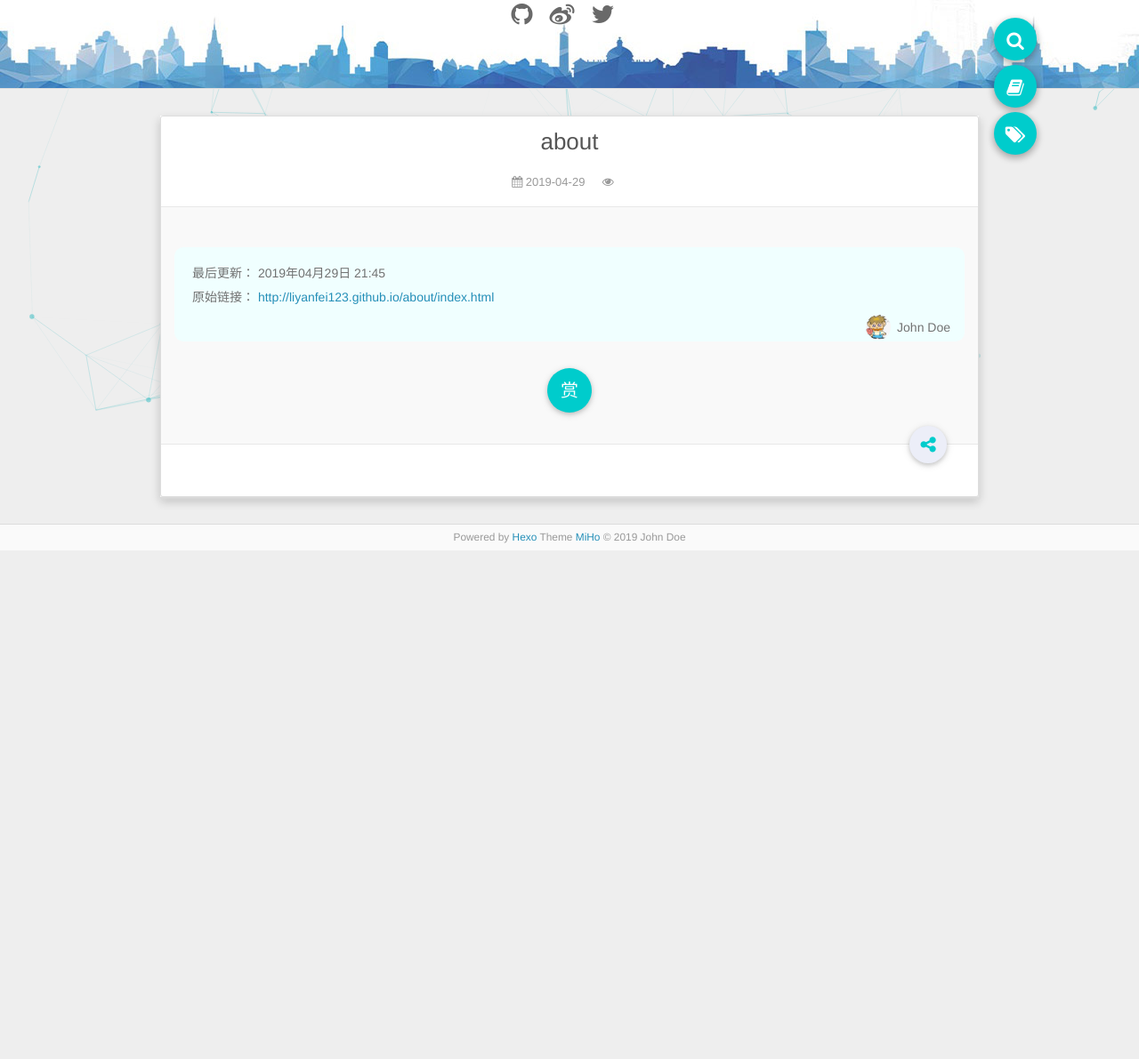
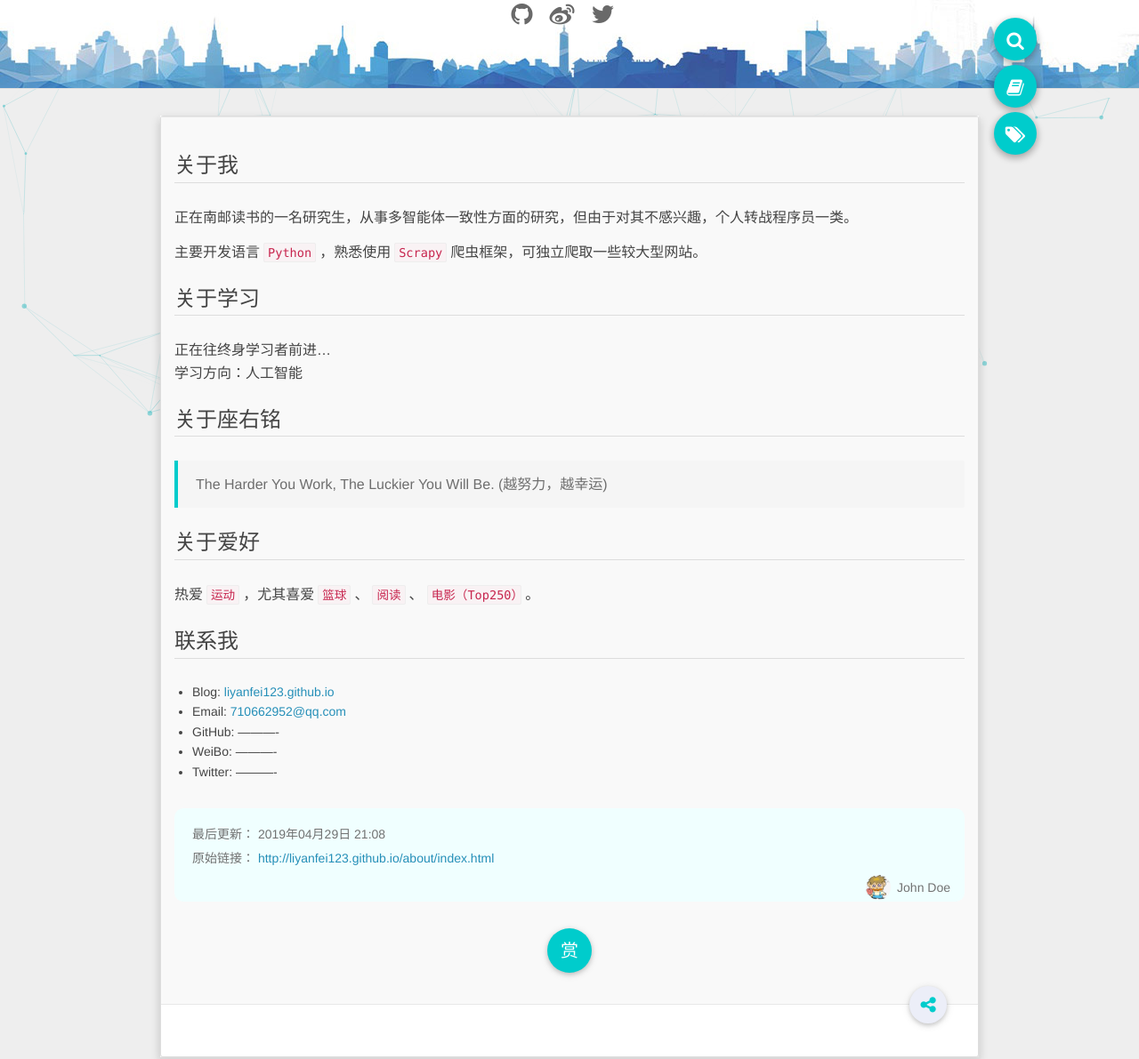
Before and after one commit to liyanfei123/liyanfei123.github.io, a plain HTML site: page about/index.html in a window 1280 px wide. Shown: the part 321-1512 px from the top of the page at 89% size. Before the commit the page ends 940 px from the top, so only its background shows below. Drawn offline with nearby package versions, Linux system fonts and the light colour scheme; some packages are replaced by stand-ins of ours; a script that the page names is missing.

Commit message:
Site updated: 2019-04-29 22:29:48

```diff
--- a/about/index.html
+++ b/about/index.html
@@ -3,19 +3,22 @@
 <head><meta name="generator" content="Hexo 3.8.0">
   <meta charset="utf-8">
 
-  <title>about | Hexo</title>
+  <title>Hexo</title>
   <meta name="viewport" content="width=device-width, initial-scale=1, maximum-scale=1">
 
     <meta name="keywords" content="Go Ahead">
 
-  <meta property="og:type" content="website">
-<meta property="og:title" content="about">
+  <meta name="description" content="关于我正在南邮读书的一名研究生，从事多智能体一致性方面的研究，但由于对其不感兴趣，个人转战程序员一类。 主要开发语言Python，熟悉使用Scrapy爬虫框架，可独立爬取一些较大型网站。 关于学习正在往终身学习者前进…学习方向：人工智能 关于座右铭 The Harder You Work, The Luckier You Will Be. (越努力，越幸运)  关于爱好热爱运动，尤其喜爱篮球、阅读">
+<meta property="og:type" content="website">
+<meta property="og:title" content="Hexo">
 <meta property="og:url" content="http://liyanfei123.github.io/about/index.html">
 <meta property="og:site_name" content="Hexo">
+<meta property="og:description" content="关于我正在南邮读书的一名研究生，从事多智能体一致性方面的研究，但由于对其不感兴趣，个人转战程序员一类。 主要开发语言Python，熟悉使用Scrapy爬虫框架，可独立爬取一些较大型网站。 关于学习正在往终身学习者前进…学习方向：人工智能 关于座右铭 The Harder You Work, The Luckier You Will Be. (越努力，越幸运)  关于爱好热爱运动，尤其喜爱篮球、阅读">
 <meta property="og:locale" content="default">
-<meta property="og:updated_time" content="2019-04-29T13:45:09.951Z">
+<meta property="og:updated_time" content="2019-04-29T13:08:53.026Z">
 <meta name="twitter:card" content="summary">
-<meta name="twitter:title" content="about">
+<meta name="twitter:title" content="Hexo">
+<meta name="twitter:description" content="关于我正在南邮读书的一名研究生，从事多智能体一致性方面的研究，但由于对其不感兴趣，个人转战程序员一类。 主要开发语言Python，熟悉使用Scrapy爬虫框架，可独立爬取一些较大型网站。 关于学习正在往终身学习者前进…学习方向：人工智能 关于座右铭 The Harder You Work, The Luckier You Will Be. (越努力，越幸运)  关于爱好热爱运动，尤其喜爱篮球、阅读">
 
 
     <link rel="icon" href="/favicon.ico">
@@ -106,37 +109,28 @@
         <section id="main" class="body-wrap"><article id="page-" class="article article-type-page" itemscope itemprop="blogPost">
   <div class="article-inner">
 
-      <header class="article-header">
-
-
-    <h1 class="post-title" itemprop="name">
-      about
-    </h1>
-    <div class="post-title-bar">
-      <ul>
-
-        <li>
-          <i class="fa fa-calendar"></i>  2019-04-29
-        </li>
-        <li>
-          <i class="fa fa-eye"></i>
-          <span id="busuanzi_value_page_pv"></span>
-        </li>
-      </ul>
-    </div>
-
-
-
-      </header>
-
     <div class="article-entry " itemprop="articleBody">
 
 
+            <h3 id="关于我"><a href="#关于我" class="headerlink" title="关于我"></a>关于我</h3><p>正在南邮读书的一名研究生，从事多智能体一致性方面的研究，但由于对其不感兴趣，个人转战程序员一类。</p>
+<p>主要开发语言<code>Python</code>，熟悉使用<code>Scrapy</code>爬虫框架，可独立爬取一些较大型网站。</p>
+<h3 id="关于学习"><a href="#关于学习" class="headerlink" title="关于学习"></a>关于学习</h3><p>正在往终身学习者前进…<br>学习方向：人工智能</p>
+<h3 id="关于座右铭"><a href="#关于座右铭" class="headerlink" title="关于座右铭"></a>关于座右铭</h3><blockquote>
+<p>The Harder You Work, The Luckier You Will Be. (越努力，越幸运)</p>
+</blockquote>
+<h3 id="关于爱好"><a href="#关于爱好" class="headerlink" title="关于爱好"></a>关于爱好</h3><p>热爱<code>运动</code>，尤其喜爱<code>篮球</code>、<code>阅读</code>、<code>电影（Top250）</code>。</p>
+<h3 id="联系我"><a href="#联系我" class="headerlink" title="联系我"></a>联系我</h3><ul>
+<li>Blog: <a href="https://liyanfei123.github.io/">liyanfei123.github.io</a></li>
+<li>Email: <a href="mailto:710662952@qq.com" target="_blank" rel="noopener">710662952@qq.com</a></li>
+<li>GitHub: ———-</li>
+<li>WeiBo: ———-</li>
+<li>Twitter: ———-</li>
+</ul>
 
             <div class="post-copyright">
     <div class="content">
-        <p>最后更新： 2019年04月29日 21:45</p>
-        <p>原始链接： <a class="post-url" href="/about/index.html" title="about">http://liyanfei123.github.io/about/index.html</a></p>
+        <p>最后更新： 2019年04月29日 21:08</p>
+        <p>原始链接： <a class="post-url" href="/about/index.html" title>http://liyanfei123.github.io/about/index.html</a></p>
         <footer>
             <a href="http://liyanfei123.github.io">
                 <img src="/images/logo.png" alt="John Doe">
@@ -193,7 +187,7 @@
     <div class="post-share-list" id="share-list">
         <ul class="share-icons">
           <li>
-            <a class="weibo share-sns" target="_blank" href="http://service.weibo.com/share/share.php?url=http://liyanfei123.github.io/about/&title=《about》 — Hexo&pic=http://liyanfei123.github.ioimages/logo.png" data-title="微博">
+            <a class="weibo share-sns" target="_blank" href="http://service.weibo.com/share/share.php?url=http://liyanfei123.github.io/about/&title=Hexo&pic=http://liyanfei123.github.ioimages/logo.png" data-title="微博">
               <i class="fa fa-weibo"></i>
             </a>
           </li>
@@ -203,7 +197,7 @@
             </a>
           </li>
           <li>
-            <a class="qq share-sns" target="_blank" href="http://connect.qq.com/widget/shareqq/index.html?url=http://liyanfei123.github.io/about/&title=《about》 — Hexo&source=" data-title="QQ">
+            <a class="qq share-sns" target="_blank" href="http://connect.qq.com/widget/shareqq/index.html?url=http://liyanfei123.github.io/about/&title=Hexo&source=" data-title="QQ">
               <i class="fa fa-qq"></i>
             </a>
           </li>
@@ -213,7 +207,7 @@
             </a>
           </li>
           <li>
-            <a class="twitter share-sns" target="_blank" href="https://twitter.com/intent/tweet?text=《about》 — Hexo&url=http://liyanfei123.github.io/about/&via=http://liyanfei123.github.io" data-title="Twitter">
+            <a class="twitter share-sns" target="_blank" href="https://twitter.com/intent/tweet?text=Hexo&url=http://liyanfei123.github.io/about/&via=http://liyanfei123.github.io" data-title="Twitter">
               <i class="fa fa-twitter"></i>
             </a>
           </li>
@@ -243,6 +237,12 @@
   </div>
 </article>
 
+
+    <aside class="post-toc-pos post-toc-top" id="post-toc">
+        <nav class="post-toc-wrap">
+            <ol class="post-toc"><li class="post-toc-item post-toc-level-3"><a class="post-toc-link" href="#关于我"><span class="post-toc-text">关于我</span></a></li><li class="post-toc-item post-toc-level-3"><a class="post-toc-link" href="#关于学习"><span class="post-toc-text">关于学习</span></a></li><li class="post-toc-item post-toc-level-3"><a class="post-toc-link" href="#关于座右铭"><span class="post-toc-text">关于座右铭</span></a></li><li class="post-toc-item post-toc-level-3"><a class="post-toc-link" href="#关于爱好"><span class="post-toc-text">关于爱好</span></a></li><li class="post-toc-item post-toc-level-3"><a class="post-toc-link" href="#联系我"><span class="post-toc-text">联系我</span></a></li></ol>
+        </nav>
+    </aside>
 
 
 
```
